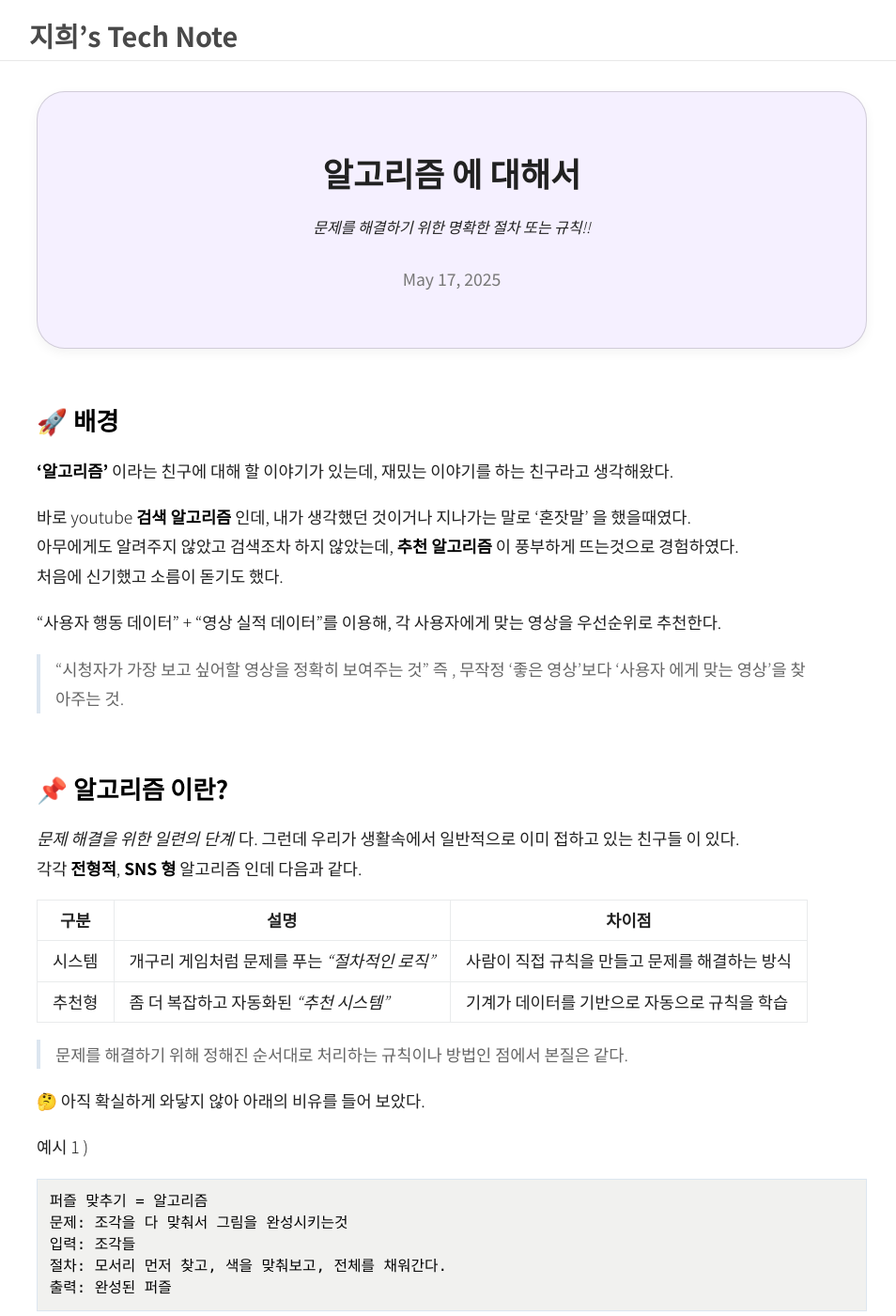
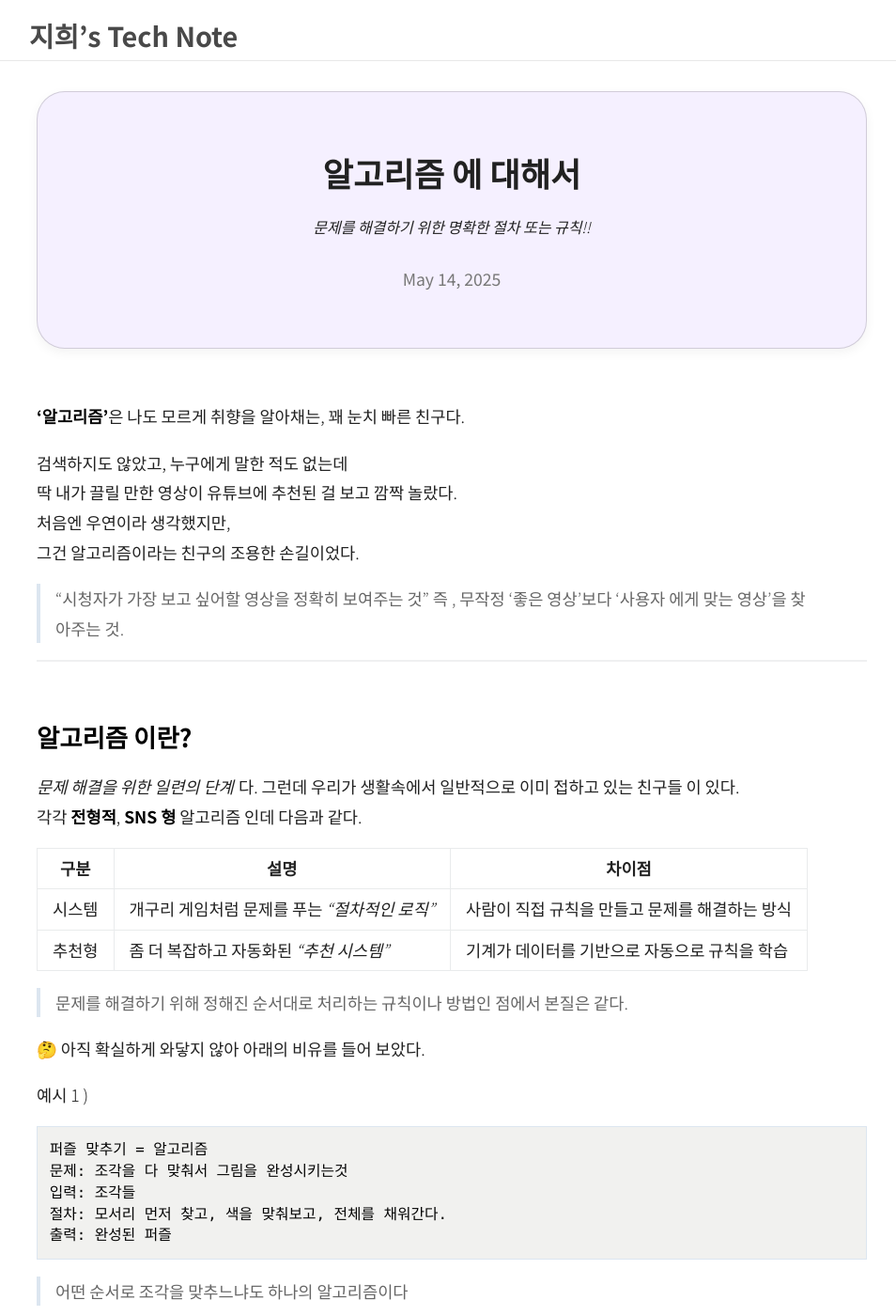
Before and after one commit to jihuikim45/jihuikim45.github.io, a Jekyll site: the page built from _posts/daily/2025-05-14-알고리즘.md, in a window 1280 px wide and 1400 px high. Shown: the whole window at 94% size, without its empty margins (159-1113 px from the left). Built offline with Jekyll 4.4.1, drawn with Linux system fonts in a browser that asks for light colours; some of the changed text lies outside the part shown.

Commit message:
docs: 알고리즘 수정 - 시스템사고방식 작성 - 데이터리터러시 작성 - 데이터분석 작성 - blog.scss 사진 설정 수정 - 데이터분석과정실습사진추가 - 시스템맵사진추가

````diff
--- a/_layouts/category.html
+++ b/_layouts/category.html
@@ -29,7 +29,7 @@ layout: default
 
 <div class="tag-posts">
   {% for post in site.categories[page.category] %}
-  <div class="post-card">
+  <div class="tag-card">
     <a href="{{ post.url | relative_url }}">
       <h2>{{ post.title }}</h2>
       {% unless page.category == "code" or page.category == "post" %}
--- a/_posts/daily/2025-05-17-알고리즘.md
+++ b/_posts/daily/2025-05-14-알고리즘.md
@@ -4,28 +4,29 @@ title: "알고리즘 에 대해서"
 subtitle: "문제를 해결하기 위한 명확한 절차 또는 규칙!!"
 description: "첫페이지 디스크립션"
 headline: "깃헙 페이지"
-tags: [post, code]
+tags: [daily]
 comments: true
 published: true
-date: 2025-05-17
-categories: [code]
+date: 2025-05-14
+categories: [daily]
 ---
 
-## 🚀 배경
 
-**'알고리즘'** 이라는 친구에 대해 할 이야기가 있는데, 재밌는 이야기를 하는 친구라고 생각해왔다.
 
-바로 youtube **검색 알고리즘** 인데, 내가 생각했던 것이거나 지나가는 말로 '혼잣말' 을 했을때였다.
-아무에게도 알려주지 않았고 검색조차 하지 않았는데, **추천 알고리즘** 이 풍부하게 뜨는것으로 경험하였다.
-처음에 신기했고 소름이 돋기도 했다.
+**'알고리즘'**은 나도 모르게 취향을 알아채는, 꽤 눈치 빠른 친구다.
 
-"사용자 행동 데이터" + "영상 실적 데이터"를 이용해, 각 사용자에게 맞는 영상을 우선순위로 추천한다.
+검색하지도 않았고, 누구에게 말한 적도 없는데
+딱 내가 끌릴 만한 영상이 유튜브에 추천된 걸 보고 깜짝 놀랐다.
+처음엔 우연이라 생각했지만,
+그건 알고리즘이라는 친구의 조용한 손길이었다.
 
 > “시청자가 가장 보고 싶어할 영상을 정확히 보여주는 것”
 > 즉 , 무작정 ‘좋은 영상’보다 ‘사용자 에게 맞는 영상’을 찾아주는 것.
 
+---
 
-## 📌 알고리즘 이란?
+
+## 알고리즘 이란?
 *문제 해결을 위한 일련의 단계*다.
 그런데 우리가 생활속에서 일반적으로 이미 접하고 있는 친구들 이 있다.
 각각 **전형적**, **SNS 형** 알고리즘 인데 다음과 같다.
@@ -57,8 +58,10 @@ categories: [code]
 ```
 > 입력 ➡️ 분석 ➡️ 출력의 과정이 있기 때문에 이것 역시 알고리즘이다.
 
+---
 
-## 📝 요약
+
+## 요약
 
 | 상황 | 의미 |
 |---|---|
@@ -68,9 +71,10 @@ categories: [code]
 | SNS | 취향을 예측해 콘텐츠를 추천하는 계산 공식 |
 | 프로그래밍 | 문제 해결을 위한 논리적인 절차 |
 
+---
 
 
-## ✨ 오늘을 마치며
+## 오늘을 마치며
 
 친근했던 '알고리즘' 은 어느새 공부를 하다보니 조금 복잡하고 어렵게 느껴졌다.
 그러나, 일상생활 속 마법같았던 일들은 사실,
--- a/_sass/blog.scss
+++ b/_sass/blog.scss
@@ -123,11 +123,24 @@ $on-laptop:        54em !default;
   margin-top: 2rem;
   gap: 1.5rem;
   align-items: center;
+
+
+  .tag-card {
+    margin-bottom: 1.5rem;
+    width: 80%;
+    max-width: 600px;
+    background: white;
+    border-radius: 1rem;
+    padding: 1rem 2rem;
+    box-shadow: 0 4px 12px rgba(0, 0, 0, 0.05);
+    text-align: left;
+    transition: transform 0.2s ease;
+  }
 }
 
 .post-card {
   margin-bottom: 1.5rem;
-  width: 80%;
+  width: 100%;
   max-width: 700px;
   background: white;
   border-radius: 1rem;
````
Also changed, not shown: _posts/daily/2025-05-15-시스뎀-사고-방식.md (added, +129 -0 lines), _posts/daily/2025-05-16-데이터리터러시.md (added, +150 -0 lines), _posts/weekly/2025-05-17.md (deleted, +0 -14 lines), _posts/weekly/2025-05-18-데이터분석.md (added, +95 -0 lines), assets/weekly/0517/데이터분석처리과정실습.png (added), assets/weekly/0517/시스템맵.png (added). Lines whose indentation alone changed are shown as unchanged.
